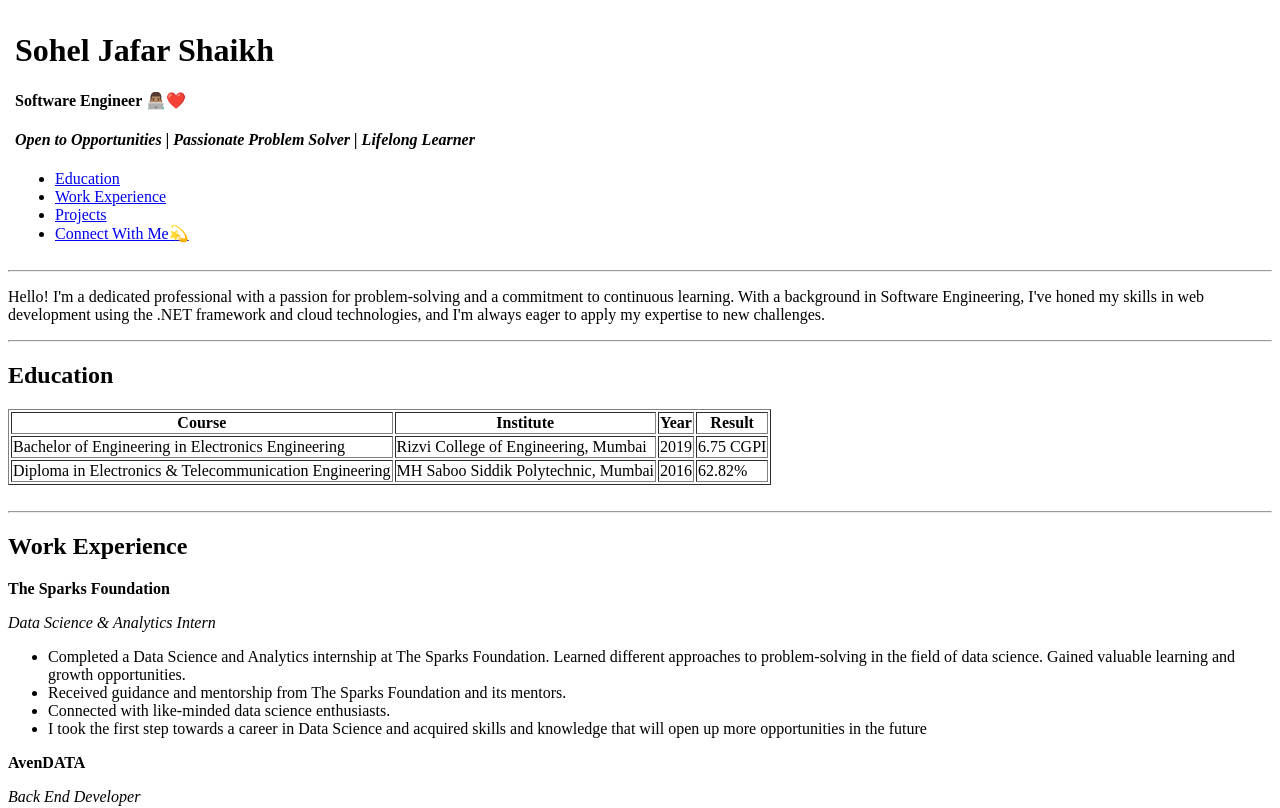
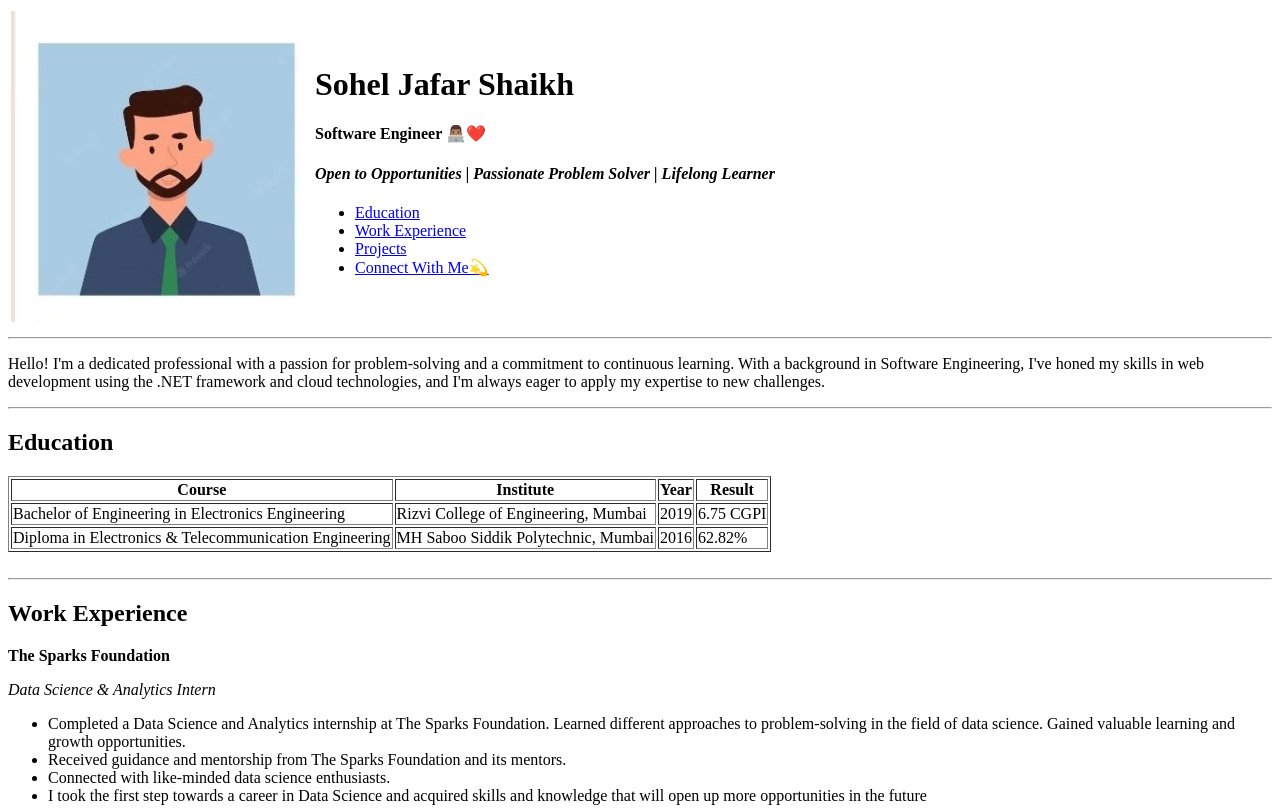
Before and after one commit to Sohelshaikh7/resume, a plain HTML site: page index.html in a window 1280 px wide. Shown: the top 808 px of the page. Drawn offline with Linux system fonts and the light colour scheme.

Commit message:
Update index.html

```diff
--- a/index.html
+++ b/index.html
@@ -14,6 +14,8 @@
     <table>
       <tr>
         <td>
+          <a href="https://www.linkedin.com/in/sohel-shaikh-5b6a9318b/" target="_blank">
+            <img width="300" src="/resume/avatar.jpg" alt="My avatar"></a>
           <!-- <a href="https://www.linkedin.com/in/sohel-shaikh-5b6a9318b/" target="_blank">
             <img width="300" src="/Resume/images/avatar.jpg" alt="My avatar"></a> -->
         </td>
```
